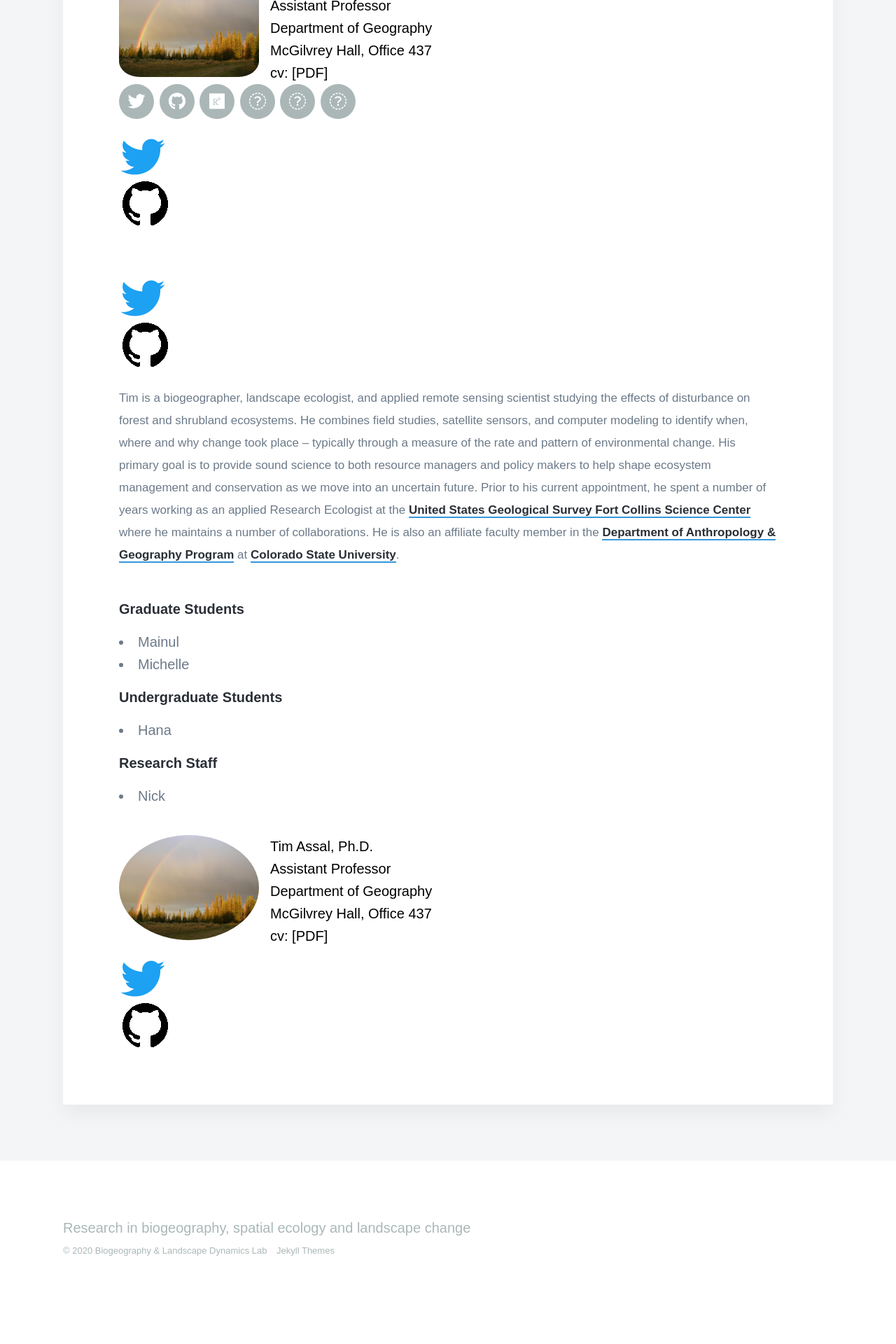
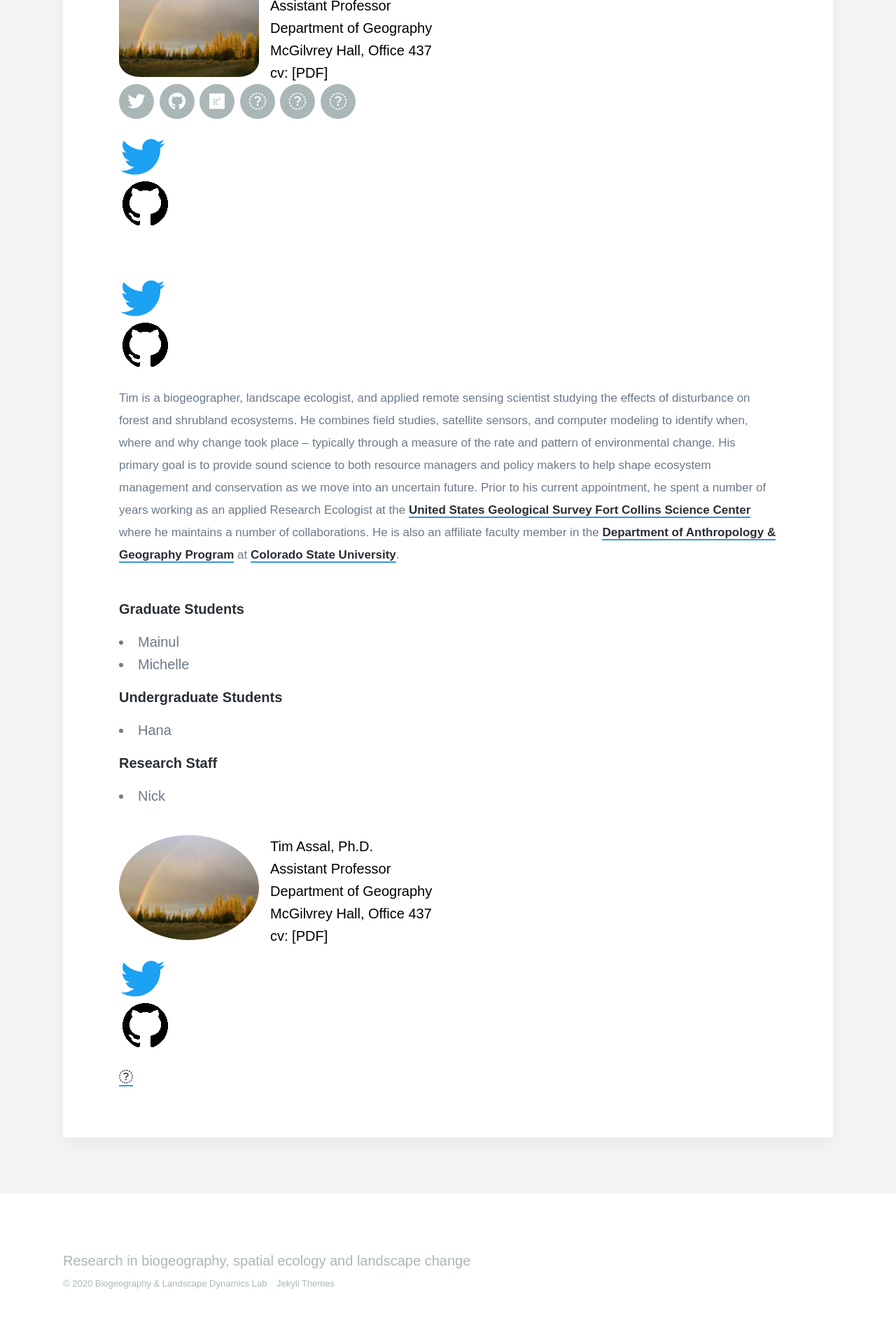
Before and after one commit to tjassal/tjassal.github.io, a Jekyll site: the page built from _pages/people.md, in a window 1280 px wide. Shown: the part 749-2669 px from the top of the page at 70% size. Built offline with Jekyll 4.4.1, drawn with Linux system fonts in a browser that asks for light colours; nearby versions of some CDN libraries; some web fonts are replaced; before the commit the page ends 2622 px from its top, so only the background shows below that.

Commit message:
Update people.md

```diff
--- a/_pages/people.md
+++ b/_pages/people.md
@@ -56,3 +56,5 @@ cv: [PDF]
 </span>
 
 {% include socials-Tim.html %}
+
+<a href="https://www.facebook.com/your-facebook-username" title="Facebook"><i class="fa fa-facebook-square"></i></a>
```
